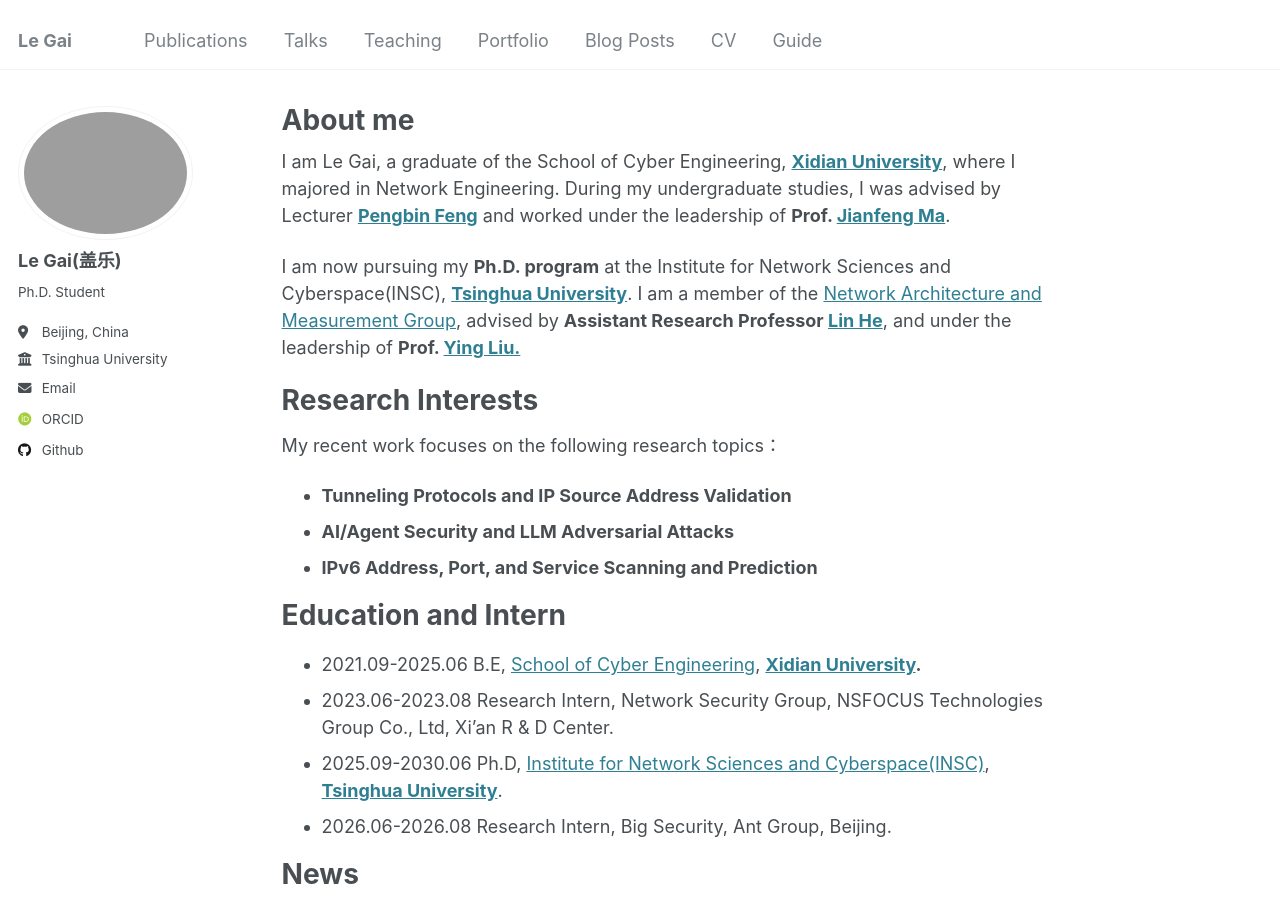
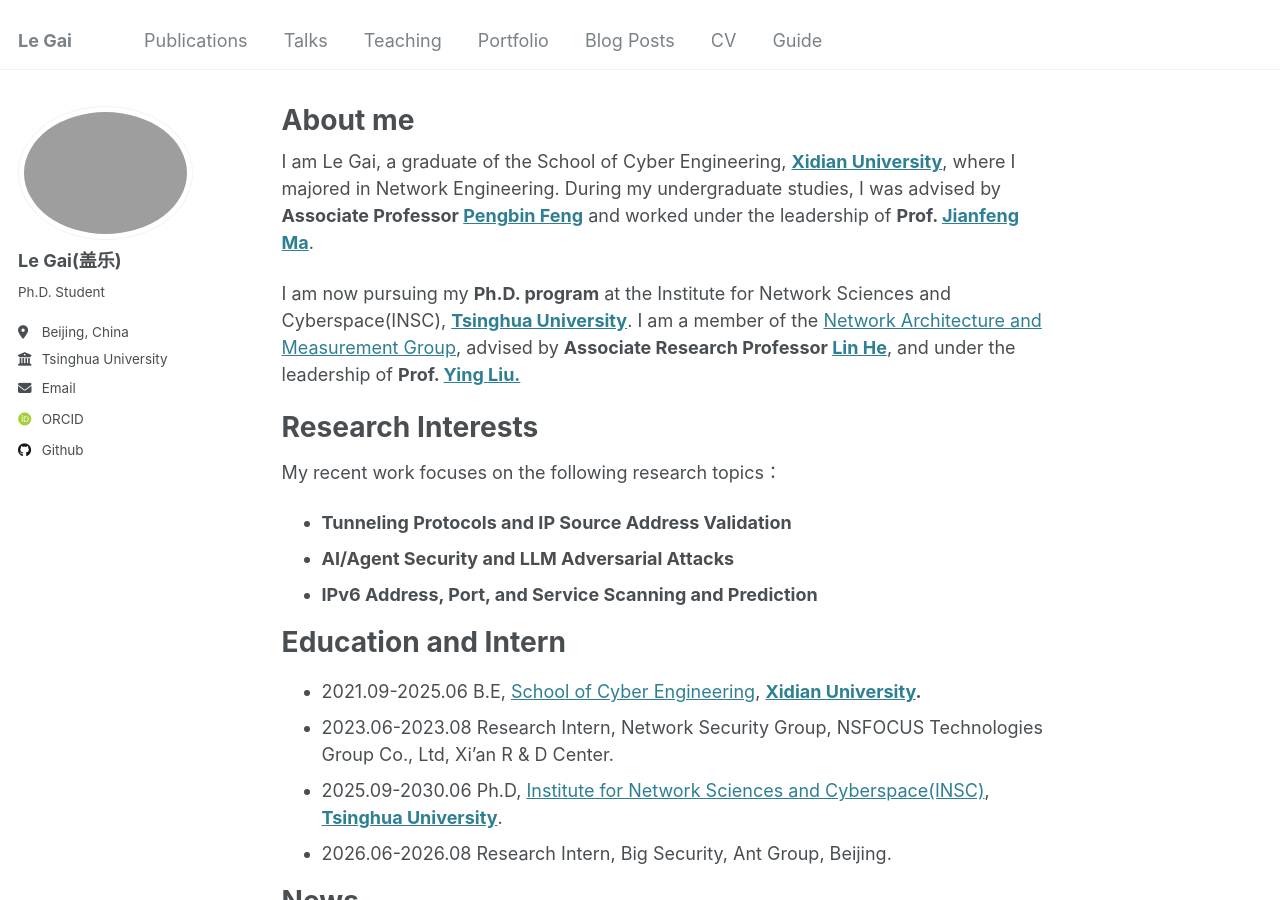
Before and after one commit to LeGai325/LeGai325.github.io, a Jekyll site: the page built from _pages/about.md, in a window 1280 px wide and 900 px high. Built offline with Jekyll 4.4.1, drawn with Linux system fonts in a browser that asks for light colours; some web fonts are replaced.

Commit message:
Update about.md

```diff
--- a/_pages/about.md
+++ b/_pages/about.md
@@ -7,9 +7,9 @@ redirect_from:
   - /about/
   - /about.html
 ---
-I am Le Gai, a graduate of the School of Cyber Engineering, **[Xidian University](https://www.xidian.edu.cn/)**, where I majored in Network Engineering. During my undergraduate studies, I was advised by Lecturer **[Pengbin Feng](https://faculty.xidian.edu.cn/FPB/zh_CN/index/409846/list/index.htm)** and worked under the leadership of **Prof. [Jianfeng Ma](https://faculty.xidian.edu.cn/MJF2/zh_CN/index.htm)**.
+I am Le Gai, a graduate of the School of Cyber Engineering, **[Xidian University](https://www.xidian.edu.cn/)**, where I majored in Network Engineering. During my undergraduate studies, I was advised by **Associate Professor [Pengbin Feng](https://faculty.xidian.edu.cn/FPB/zh_CN/index/409846/list/index.htm)** and worked under the leadership of **Prof. [Jianfeng Ma](https://faculty.xidian.edu.cn/MJF2/zh_CN/index.htm)**.
 
-I am now pursuing my **Ph.D. program** at the Institute for Network Sciences and Cyberspace(INSC), **[Tsinghua University](https://www.tsinghua.edu.cn/)**. I am a member of the [Network Architecture and Measurement Group](https://thuname.github.io/lab-website/), advised by **Assistant Research Professor [Lin He](https://helinhl.github.io/)**, and under the leadership of  **Prof. [Ying Liu.](https://www.insc.tsinghua.edu.cn/info/1157/2456.htm)**
+I am now pursuing my **Ph.D. program** at the Institute for Network Sciences and Cyberspace(INSC), **[Tsinghua University](https://www.tsinghua.edu.cn/)**. I am a member of the [Network Architecture and Measurement Group](https://thuname.github.io/lab-website/), advised by **Associate Research Professor [Lin He](https://helinhl.github.io/)**, and under the leadership of  **Prof. [Ying Liu.](https://www.insc.tsinghua.edu.cn/info/1157/2456.htm)**
 
 # Research Interests
 
```
